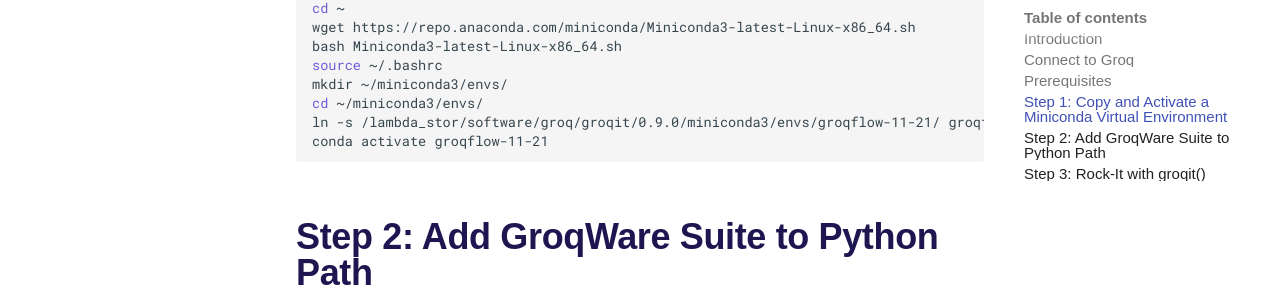
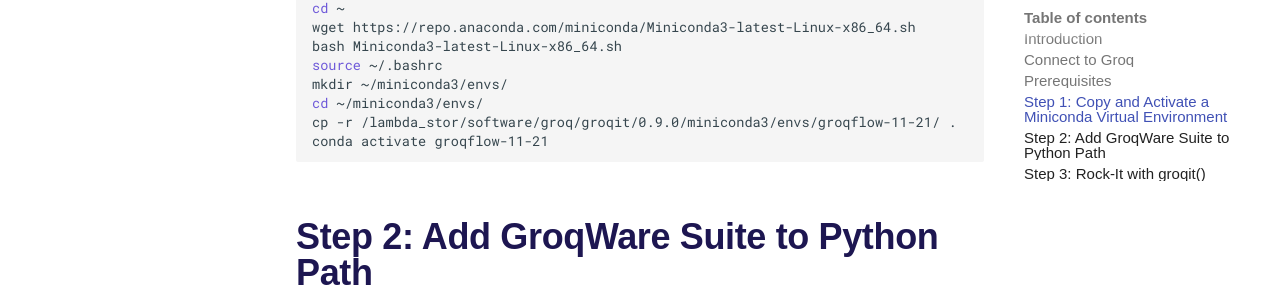
Before and after one commit to argonne-lcf/ai-testbed-userdocs, an MkDocs documentation site: the page built from docs/groq/GroqFlow.md, in a window 1280 px wide and 900 px high, scrolled down 1341 px. Shown: the part 166-472 px from the top of the window. Built offline with MkDocs 1.6.1 and Material for MkDocs 9.7.7, drawn with Linux system fonts in a browser that asks for light colours; some web fonts are replaced; comment, search, counter and statistics services are not loaded.

Commit message:
Current round of Groqflow edits.

````diff
--- a/docs/groq/GroqFlow.md
+++ b/docs/groq/GroqFlow.md
@@ -39,7 +39,7 @@
 source ~/.bashrc
 mkdir ~/miniconda3/envs/
 cd ~/miniconda3/envs/
-ln -s /lambda_stor/software/groq/groqit/0.9.0/miniconda3/envs/groqflow-11-21/ groqflow-11-21
+cp -r /lambda_stor/software/groq/groqit/0.9.0/miniconda3/envs/groqflow-11-21/ .
 conda activate groqflow-11-21
 ```
 
````
Also changed, not shown: 1 other file.
